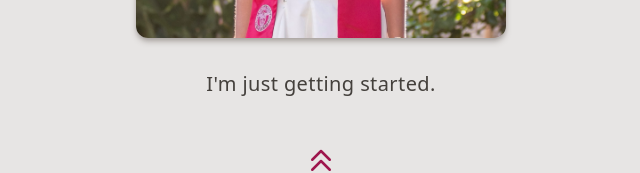
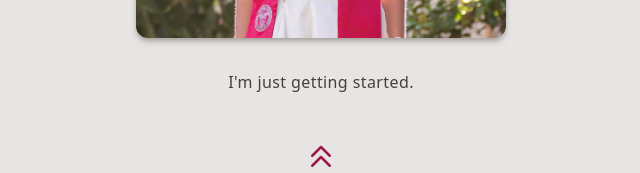
Before and after one commit to cnmorali/Personal-Website, a Next.js app: page / in a window 1280 px wide. Shown: the part 3064-3237 px from the top of the page, without its empty margins (319-959 px from the left). Built offline with nearby package versions, Linux system fonts and the light colour scheme.

Commit message:
Changed About font

```diff
--- a/src/app/components/About.jsx
+++ b/src/app/components/About.jsx
@@ -17,7 +17,7 @@ const About = () => {
           height={370}
         />
 
-        <p className='text-xl text-stone-700'>I&apos;m just getting started.</p>
+        <p className='text-stone-700'>I&apos;m just getting started.</p>
       </div>
 
       <div className='flex justify-center py-12'>
```
